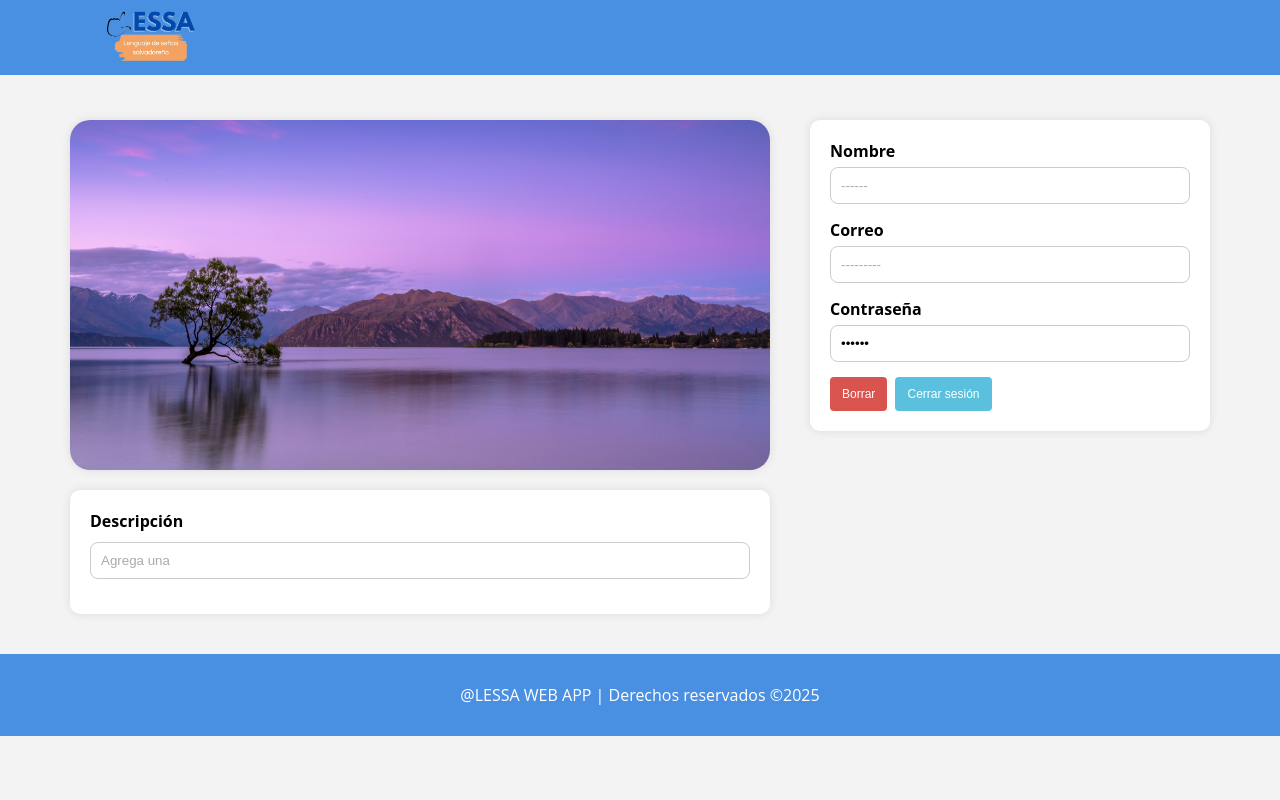
After one commit to BriseilySolorzano/web, a Flask app: page /perfil in a window 1280 px wide. The commit adds this page. Run offline with Flask 3, Linux system fonts and the light colour scheme.

Commit message:
commit XD

```diff
--- a/app.py
+++ b/app.py
@@ -6,9 +6,9 @@ app = Flask(__name__)
 def index():
     return render_template('index.html')
 
-@app.route('/home')
+@app.route('/perfil')
 def  home():
-    return render_template('home.html')
+    return render_template('perfil.html')
 
 @app.route('/inf')
 def  inf():
@@ -18,5 +18,9 @@ def  inf():
 def  login():
     return render_template('login.html')
 
+@app.route('/ventana')
+def  ventana():
+    return render_template('ventana.html')
+
 if __name__ == '__main__':
     app.run(debug=True)
--- /dev/null
+++ b/templates/perfil.html
@@ -0,0 +1,229 @@
+<!DOCTYPE html>
+<html lang="en">
+
+<head>
+    <meta charset="UTF-8" />
+    <meta name="viewport" content="width=device-width, initial-scale=1.0" />
+    <link href='https://unpkg.com/boxicons@2.1.4/css/boxicons.min.css' rel='stylesheet'>
+    <title>Perfil</title>
+    <style>
+        * {
+            margin: 0;
+            padding: 0;
+            box-sizing: border-box;
+        }
+
+        body {
+            font-family: "Open Sans", sans-serif;
+            min-height: 100vh;
+            display: flex;
+            flex-direction: column;
+            background-color: #f3f3f3;
+        }
+
+        nav {
+            width: 100%;
+            height: 75px;
+            line-height: 75px;
+            padding: 0 100px;
+            position: fixed;
+            top: 0;
+            background: #4a90e2;
+            z-index: 999;
+        }
+
+        nav ul {
+            float: right;
+        }
+
+        nav li {
+            display: inline-block;
+            list-style: none;
+        }
+
+        nav li a {
+            font-size: 14px;
+            text-transform: uppercase;
+            padding: 0 30px;
+            color: white;
+            text-decoration: none;
+        }
+
+        .contenido {
+            display: flex;
+            justify-content: center;
+            align-items: flex-start;
+            padding: 120px 40px 40px 40px;
+            gap: 40px;
+            flex-wrap: wrap;
+        }
+
+        .editar_Datos {
+            display: flex;
+            flex-direction: column;
+            gap: 20px;
+        }
+
+        .editFoto {
+            width: 700px;
+            height: 350px;
+            background-color: white;
+            border-radius: 20px;
+            overflow: hidden;
+            box-shadow: 0 0 10px rgba(0, 0, 0, 0.1);
+        }
+
+        .editFoto img {
+            width: 100%;
+            height: 100%;
+            object-fit: cover;
+        }
+
+        .descripcion {
+            width: 700px;
+            background-color: white;
+            padding: 20px;
+            border-radius: 10px;
+            height: auto;
+            box-shadow: 0 0 10px rgba(0, 0, 0, 0.1);
+        }
+
+        .descripcion label {
+            font-weight: bold;
+            display: block;
+            margin-bottom: 10px;
+        }
+
+        .descripcion input {
+            width: 100%;
+            padding: 10px;
+            border-radius: 8px;
+            border: 1px solid #ccc;
+        }
+
+        .datos {
+            width: 400px;
+            background-color: white;
+            padding: 20px;
+            border-radius: 10px;
+            height: auto;
+            box-shadow: 0 0 10px rgba(0, 0, 0, 0.1);
+        }
+
+        .form-container {
+            width: 100%;
+        }
+
+        label {
+            display: block;
+            margin-bottom: 5px;
+            font-weight: bold;
+        }
+
+        input,
+        select {
+            width: 100%;
+            padding: 10px;
+            margin-bottom: 15px;
+            border: 1px solid #ccc;
+            border-radius: 8px;
+            box-sizing: border-box;
+        }
+
+        input::placeholder {
+            color: #aaa;
+        }
+
+        .btn {
+            font-size: 12px;
+        }
+
+        .btn button {
+            font-size: 12px;
+            padding: 10px 12px;
+            border: none;
+            border-radius: 4px;
+            cursor: pointer;
+            color: #fff;
+            margin-right: 5px;
+        }
+
+        .btn_borrar {
+            background-color: #d9534f;
+        }
+
+        .btn_borrar:hover {
+            background-color: #c9302c;
+        }
+
+        .btn_cerrar {
+            background-color: #5bc0de;
+        }
+
+        .btn_cerrar:hover {
+            background-color: #31b0d5;
+        }
+
+        footer {
+            background: #4a90e2;
+            color: #fff;
+            text-align: center;
+            padding: 30px 20px;
+        }
+
+        .footer-content p {
+            margin: 0;
+            font-size: 16px;
+        }
+    </style>
+</head>
+
+<body>
+    <nav class="navbar">
+        <div class="navdiv">
+            <img src="{{ url_for('static', filename='img/LESSA.png') }}" alt="Logo" width="100" />
+        </div>
+    </nav>
+
+    <div class="contenido">
+        <div class="editar_Datos">
+            <div class="editFoto">
+                <img src="{{ url_for('static', filename='img/editaPerfi.jpg') }}" alt="Foto de perfil">
+            </div>
+
+            <div class="descripcion">
+                <label for="descripcion">Descripción</label>
+                <input type="text" id="descripcion" placeholder="Agrega una" />
+            </div>
+        </div>
+
+
+        <div class="datos">
+            <div class="form-container">
+                <form>
+                    <label for="nombre">Nombre</label>
+                    <input type="text" id="nombre" placeholder="------" />
+
+                    <label for="correo">Correo</label>
+                    <input type="email" id="correo" placeholder="---------" />
+
+                    <label for="contrasena">Contraseña</label>
+                    <input type="password" id="contrasena" value="------" readonly />
+
+                    <div class="btn">
+                        <button type="button" class="btn_borrar">Borrar</button>
+                        <button type="button" class="btn_cerrar">Cerrar sesión</button>
+                    </div>
+                </form>
+            </div>
+        </div>
+    </div>
+
+    <footer>
+        <div class="footer-content">
+            <p>@LESSA WEB APP | Derechos reservados &copy;2025</p>
+        </div>
+    </footer>
+</body>
+
+</html>
```
Also changed, not shown: static/style.css (+32 -0 lines), templates/home.html (deleted, +0 -11 lines), templates/index.html (+2 -32 lines), templates/inf.html (deleted, +0 -11 lines), templates/login.html (deleted, +0 -23 lines), templates/ventana.html (added, +151 -0 lines), static/img/editaPerfi.jpg (added).
